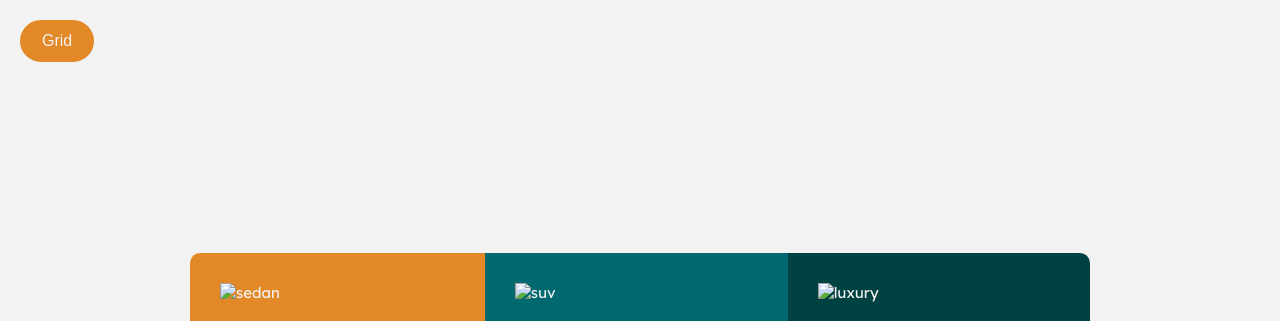
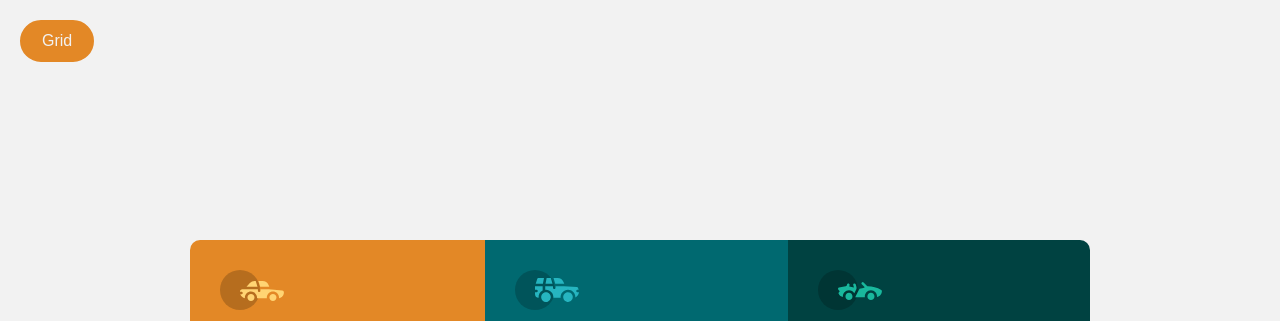
Before and after one commit to Bright-Bai/Zuri_Assignment_flexbox_grid, a plain HTML site: page index.html in a window 1280 px wide. Shown: the top 321 px of the page. Drawn offline with Linux system fonts and the light colour scheme.

Commit message:
Add files via upload

```diff
--- a/index.html
+++ b/index.html
@@ -19,7 +19,7 @@
 
         <div class="card first-column">
           <img
-            src="./images-20220613T054426Z-001/icon-sedans.svg"
+            src="./icon-sedans.svg"
             alt="sedan"
           />
           <h1>sedan</h1>
@@ -32,7 +32,7 @@
           </button>
         </div>
         <div class="card second-column">
-          <img src="./images-20220613T054426Z-001/icon-suvs.svg" alt="suv" />
+          <img src="./icon-suvs.svg" alt="suv" />
           <h1>suv</h1>
           <p>
             Take an SUV for its spacious interior, power, and versatility.
@@ -44,7 +44,7 @@
         </div>
         <div class="card third-column">
           <img
-            src="./images-20220613T054426Z-001/icon-luxury.svg"
+            src="./icon-luxury.svg"
             alt="luxury"
           />
           <h1>luxury</h1>
```
